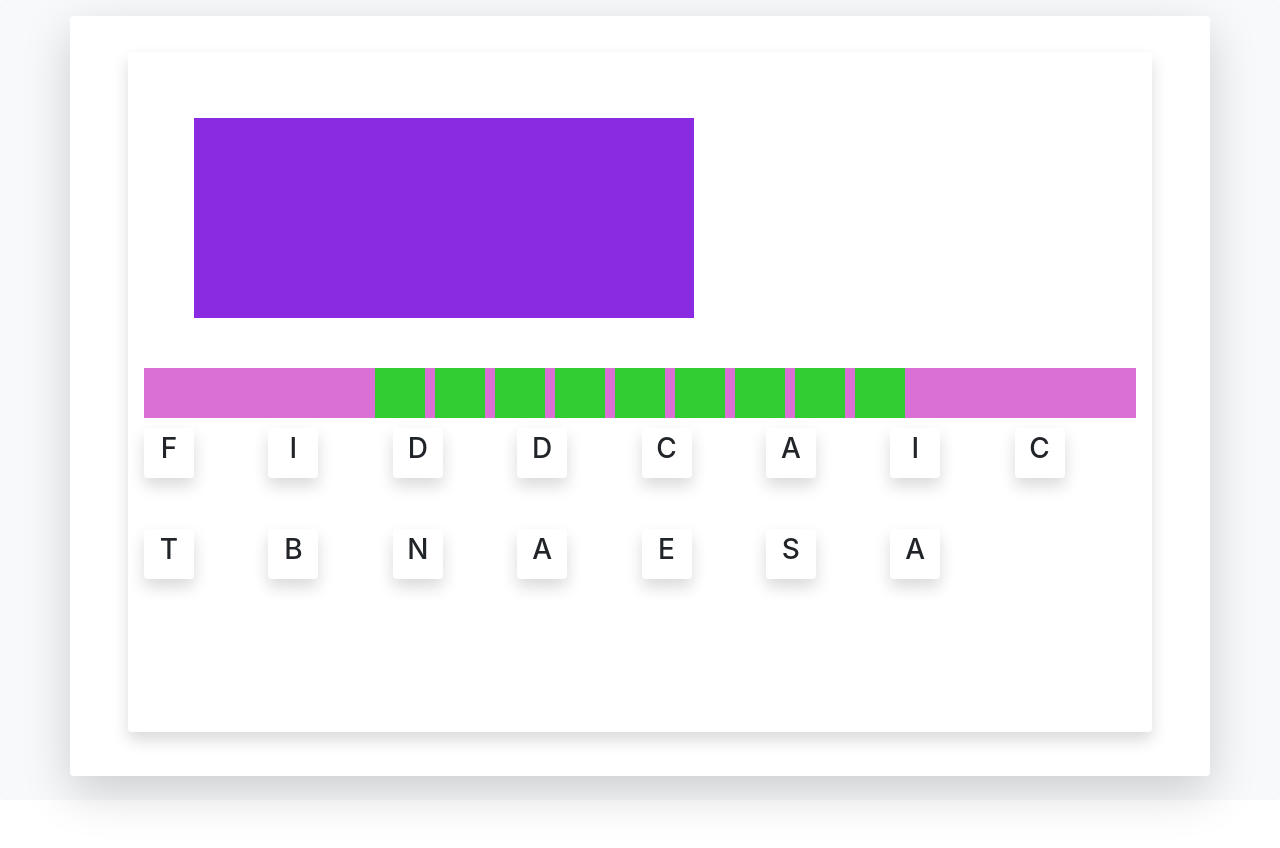
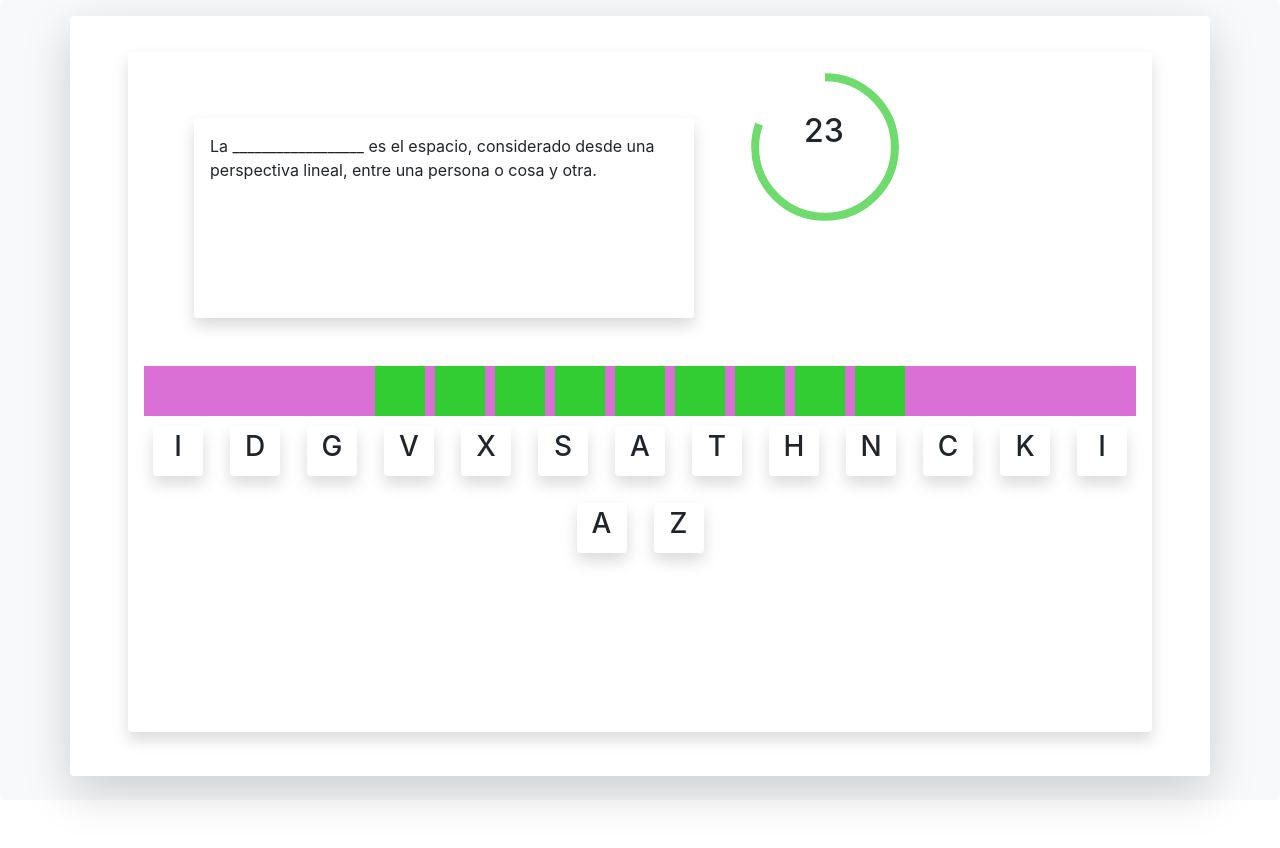
Before and after one commit to diegoalorch/Proyecto-Crucigrama-UTP, a PHP site: template view/question.php in a window 1280 px wide. Run offline with PHP 8.4, Linux system fonts and the light colour scheme; the template is opened without the code that fills it, so the values that code supplies are empty; some libraries are stand-ins or nearby versions.

Commit message:
cambios del cliente

```diff
--- a/direccion.php
+++ b/direccion.php
@@ -1,4 +1,4 @@
 <?php
-   $GLOBALS['BASE_URL'] = 'http://localhost/';
+   $GLOBALS['BASE_URL'] = 'http://proyecto_utp.test/';
 
 ?>
--- a/view/question.php
+++ b/view/question.php
@@ -1,10 +1,38 @@
 <?php require "view/header.php"; ?>
 <style>
+    .item {
+        position: relative;
+        float: left;
+    }
+
+    .item h2 {
+        text-align: center;
+        position: absolute;
+        line-height: 125px;
+        width: 100%;
+    }
+
+    svg {
+        -webkit-transform: rotate(-90deg);
+        transform: rotate(-90deg);
+    }
+
+    .circle_animation {
+        stroke-dasharray: 440;
+        /* this value is the pixel circumference of the circle */
+        stroke-dashoffset: 440;
+        transition: all 1s linear;
+    }
+
     .contenedor {
         width: 500px;
         height: 200px;
         background-color: blueviolet;
         margin: 50px;
+    }
+
+    .superior {
+        display: flex;
     }
 
     .letra {
@@ -18,9 +46,10 @@
 
     #letras__contenedor {
 
-        display: grid;
-        gap: 3px;
-        grid-template-columns: repeat(8, 1fr);
+        display: flex;
+        gap: 27px;
+        justify-content: center;
+        flex-wrap: wrap;
         margin-top: 10px;
     }
 
@@ -42,45 +71,156 @@
     .hover {
         background: orange;
     }
+
+    .pointter {
+        cursor: pointer;
+    }
+
+    .opaco {
+        opacity: 0%;
+    }
 </style>
 <div class="superior">
-    <div class="contenedor">
+    <div class="contenedor container shadow p-3 mb-5 bg-white rounded">
+        La __________________ es el espacio, considerado desde una perspectiva lineal, entre una persona o cosa y otra.
+    </div>
 
+    <div class="item html">
+        <h2>30</h2>
+        <svg width="160" height="160" xmlns="http://www.w3.org/2000/svg">
+            <g>
+                <title>Layer 1</title>
+                <circle id="circle" class="circle_animation" r="69.85699" cy="81" cx="81" stroke-width="8" stroke="#6fdb6f" fill="none" />
+            </g>
+        </svg>
     </div>
 </div>
 <div id="medio">
 </div>
 <div id="letras__contenedor">
 </div>
+
+<div class="modal fade bd-example-modal-lg" id="modalWin" tabindex="-1" role="dialog" aria-labelledby="modalWinLabel" aria-hidden="true">
+    <div class="modal-dialog" role="document">
+        <div class="modal-content">
+            <div class="modal-header">
+                <h5 class="modal-title" id="modalWinLabel">Modal title</h5>
+                <button type="button" class="close" data-dismiss="modal" aria-label="Close">
+                    <span aria-hidden="true">&times;</span>
+                </button>
+            </div>
+            <div class="modal-body">
+                <div class="row" style="flex-wrap: nowrap !important;">
+                    <img width="50%" src="<?php echo $GLOBALS['BASE_URL'] ?>publico/img/img/first_charcter_B.jpg" alt="" srcset="">
+                    <h3>Mejor suerte para la proxima</h3>
+                </div>
+            </div>
+            <div class="modal-footer">
+                <button type="button" onclick="location.reload()" class="btn btn-secondary" data-dismiss="modal">Reintentar</button>
+                <button type="button" onclick="location.reload()" class="btn btn-primary">Continuar</button>
+            </div>
+        </div>
+    </div>
+</div>
+<div class="modal fade bd-example-modal-lg" id="modalLost" tabindex="-1" role="dialog" aria-labelledby="modalLostLabel" aria-hidden="true">
+    <div class="modal-dialog" role="document">
+        <div class="modal-content">
+            <div class="modal-header">
+                <h5 class="modal-title" id="modalLostLabel">Modal title</h5>
+                <button type="button" class="close" data-dismiss="modal" aria-label="Close">
+                    <span aria-hidden="true">&times;</span>
+                </button>
+            </div>
+            <div class="modal-body">
+                <div class="row" style="flex-wrap: nowrap !important;">
+                    <img width="50%" src="<?php echo $GLOBALS['BASE_URL'] ?>publico/img/img/first_character.png" alt="" srcset="">
+                    <h3>Increible respuesta correta</h3>
+                </div>
+            </div>
+            <div class="modal-footer">
+                <button type="button" onclick="location.reload()" class="btn btn-secondary" data-dismiss="modal">Continuar</button>
+
+            </div>
+        </div>
+    </div>
+</div>
+<script src="https://ajax.googleapis.com/ajax/libs/jquery/1.11.1/jquery.min.js"></script>
 <script>
+    function ShowModal(gano) {
+        if (!gano) {
+            console.log("1")
+            $('#modalWin').modal('show')
+        } else {
+            console.log("2")
+            $('#modalLost').modal('show')
+        }
+    }
     const letras_respuestas = ['d', 'i', 's', 't', 'a', 'n', 'c', 'i', 'a']
-    const letras_abecedario = [...letras_respuestas,'a', 'b', 'c', 'd', 'e', 'f']
+    const letras_abecedario = [...letras_respuestas, 'z', 'x', 'v', 'g', 'h', 'k']
     const contenedor = document.querySelector('.contenedor');
     const medio = document.querySelector('#medio');
     const letras__contenedor = document.querySelector('#letras__contenedor');
     let terminado = letras_respuestas.length;
-    var letter_id=0;
+    var letter_id = 0;
     while (letras_abecedario.length) {
         const index = Math.floor(Math.random() * letras_abecedario.length);
         const div = document.createElement('div');
-        div.className = 'letra shadow p-1 mb-5 bg-white rounded';
+        div.className = 'letra shadow p-1 bg-white rounded pointter';
         div.id = letter_id;
-        div.draggable = true
         div.innerHTML = ("<h3>" + letras_abecedario[index] + "</h3>")
         letras__contenedor.appendChild(div)
         letras_abecedario.splice(index, 1);
+        $(".pointter").on("click", function(event) {
+            console.log(event.target.textContent)
+            if (validarArray(event.target.textContent)) {
+                $(this).remove();
+                document.querySelector("." + event.target.textContent).className = "letra shadow p-1 bg-white rounded"
+                validarRespuesta();
+            }
+            /* else{
+                            alert("Esta letra no se encuentra en la palabra")
+                        } */
+
+            event.preventDefault();
+        });
         letter_id++
     }
     console.log(medio);
     for (let index = 0; index < terminado; index++) {
         const div = document.createElement('div');
         div.className = 'placeholder ';
-        div.dataset.id = index;
+        div.id = index;
+        const letraopacada = document.createElement('div');
+        letraopacada.className = 'letra shadow p-1 bg-white rounded opaco ' + letras_respuestas[index];
+        letraopacada.innerHTML = ("<h3>" + letras_respuestas[index] + "</h3>")
+        div.appendChild(letraopacada)
+        //letras_respuestas.splice(index, 1);
         medio.appendChild(div);
     }
-    letras__contenedor.addEventListener('dragstart', e =>{
 
-        e.dataTransfer.setData('id',e.target.id)
+    function validarArray(letra) {
+        var encontrado = false;
+        for (let i = 0; i < letras_respuestas.length; i++) {
+            const comparador = letras_respuestas[i];
+            if (comparador == letra) {
+                encontrado = true
+            }
+        }
+        return encontrado;
+
+    }
+
+    function validarRespuesta() {
+        const completado = document.getElementsByClassName("opaco");
+        if (completado.length == 0) {
+            ShowModal(true)
+            //console.log("se acabaron manooooooooo");
+            //console.log($("#medio").text());
+        }
+    }
+    /* letras__contenedor.addEventListener('dragstart', e => {
+
+        e.dataTransfer.setData('id', e.target.id)
     })
     medio.addEventListener('dragover', e => {
         e.preventDefault();
@@ -92,35 +232,43 @@
     medio.addEventListener('drop', e => {
         const id = e.dataTransfer.getData('id')
         e.target.classList.remove('hover');
-        e.target.appendChild(document.getElementById(id))
-        terminado--
-        if (terminado===0) {
-            alert("aca ira un validador")
+        if (!e.target.textContent) {
+            e.target.appendChild(document.getElementById(id))
+            terminado--
+        }
+        if (terminado === 0) {
+            let contenedor = document.getElementsByClassName('placeholder');
+            let answord = "";
+            for (let i = 0; i < contenedor.length; i++) {
+                const element = contenedor[i];
+                answord += element.textContent
+            }
+
+            ShowModal(answord == "distancia")
+
         }
 
-    })
+    }) */
+    setTimeout(function() {
 
-    /*letra.addEventListener('dragstart', e=>{
-        console.log("me empiezan a mover")
-    })
-    letra.addEventListener('dragend', e=>{
-        console.log("me dejaron de mover")
-    })
-    letra.addEventListener('drag', e=>{
-        console.log("me estan moviendo")
-    }) */
-    /* contenedor.addEventListener('dragenter', e=>{
-        console.log("me empiezan a mover")
-    })
-    contenedor.addEventListener('dragleave', e=>{
-        console.log("me empiezan a mover")
-    })
-    contenedor.addEventListener('dragover', e=>{
-        e.preventDefault();
-    })
-    contenedor.addEventListener('drop', e=>{
-        console.log("me empiezan a mover")
-        contenedor.appendChild(letra);
-    }) */
+        var time = 30; /* how long the timer will run (seconds) */
+        var initialOffset = '440';
+        var i = 30
+
+        /* Need initial run as interval hasn't yet occured... */
+        $('.circle_animation').css('stroke-dashoffset', initialOffset - (1 * (initialOffset / time)));
+
+        var interval = setInterval(function() {
+            $('h2').text(i);
+            if (i == 0) {
+                clearInterval(interval);
+                alert("se acabo el tiempo")
+                return;
+            }
+            $('.circle_animation').css('stroke-dashoffset', initialOffset - ((i + 1) * (initialOffset / time)));
+            i--;
+        }, 1000);
+
+    }, 0)
 </script>
 <?php require "view/footer.php"; ?>
```
Also changed, not shown: publico/js/personaje.js (+5 -3 lines), publico/img/img/first_charcter_B.jpg (added).
